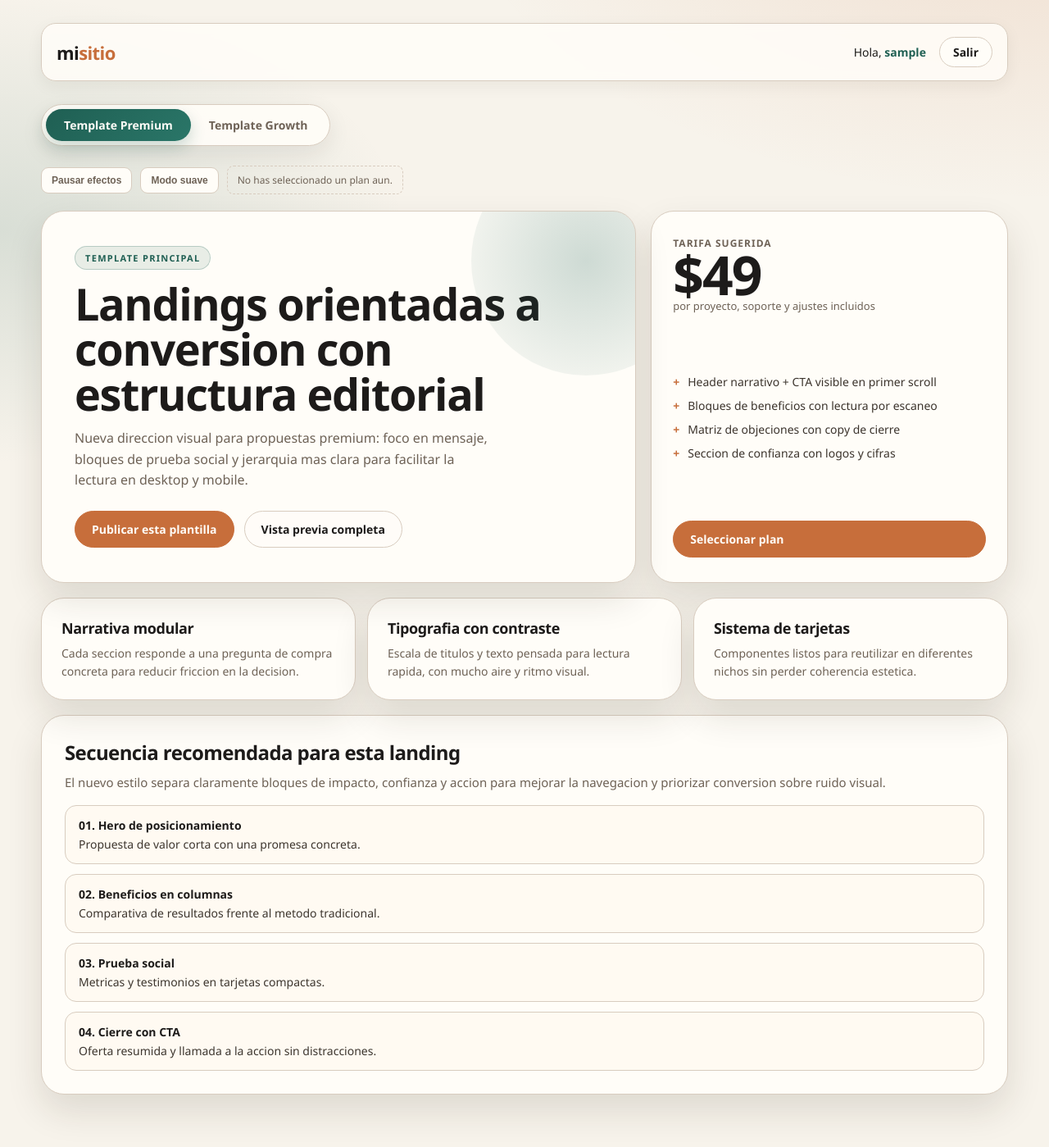
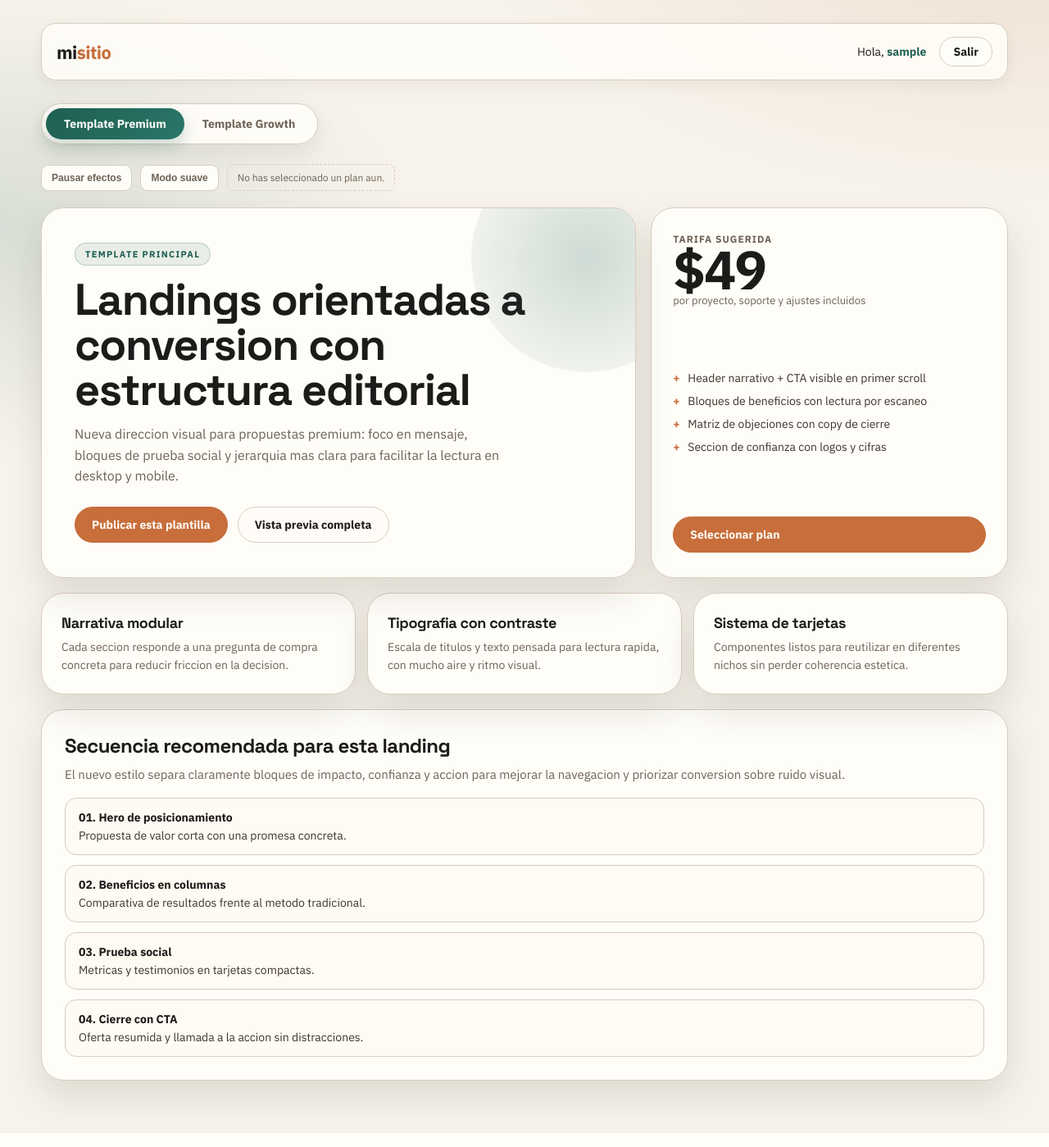
Before and after one commit to joseperguti/claudeMerge, a Django app: page /dashboard/ in a window 1280 px wide. Shown: the whole page at 82% size. Run offline with Django 4.2, Linux system fonts and the light colour scheme; the visitor is signed in with stand-in values (Sample User, id 1).

Commit message:
feat(ui): hacer tipografia configurable desde settings
- Agrega variables de configuracion UI_FONT_FAMILY, DISPLAY_FONT_FAMILY y GOOGLE_FONTS_URL en settings.py.

- Expone esas variables a templates mediante el context processor mysite.context_processors.ui_theme_settings.

- Actualiza templates/base.html para cargar fuente externa opcional, definir variables CSS globales y aplicar tipografia de interfaz/titulos de forma centralizada.

- Mejora legibilidad base con font-optical-sizing y text-rendering, sin tocar logica funcional de vistas Django.

```diff
--- /dev/null
+++ b/mysite/context_processors.py
@@ -0,0 +1,9 @@
+from django.conf import settings
+
+
+def ui_theme_settings(_request):
+    return {
+        'UI_FONT_FAMILY': getattr(settings, 'UI_FONT_FAMILY', "'Segoe UI', Tahoma, sans-serif"),
+        'DISPLAY_FONT_FAMILY': getattr(settings, 'DISPLAY_FONT_FAMILY', "'Segoe UI', Tahoma, sans-serif"),
+        'GOOGLE_FONTS_URL': getattr(settings, 'GOOGLE_FONTS_URL', ''),
+    }
--- a/templates/base.html
+++ b/templates/base.html
@@ -4,6 +4,11 @@
     <meta charset="UTF-8">
     <meta name="viewport" content="width=device-width, initial-scale=1.0">
     <title>{% block title %}Mi Sitio{% endblock %}</title>
+    {% if GOOGLE_FONTS_URL %}
+    <link rel="preconnect" href="https://fonts.googleapis.com">
+    <link rel="preconnect" href="https://fonts.gstatic.com" crossorigin>
+    <link href="{{ GOOGLE_FONTS_URL }}" rel="stylesheet">
+    {% endif %}
     <style>
         * {
             margin: 0;
@@ -11,10 +16,22 @@
             box-sizing: border-box;
         }
 
+        :root {
+            --font-ui: {{ UI_FONT_FAMILY|safe }};
+            --font-display: {{ DISPLAY_FONT_FAMILY|safe }};
+        }
+
         body {
-            font-family: 'Segoe UI', Tahoma, Geneva, Verdana, sans-serif;
+            font-family: var(--font-ui);
             background: #f0f2f5;
             color: #333;
+            font-optical-sizing: auto;
+            text-rendering: optimizeLegibility;
+        }
+
+        h1, h2, h3, h4, h5, h6 {
+            font-family: var(--font-display);
+            letter-spacing: -0.02em;
         }
 
         .messages {
```
Also changed, not shown: mysite/settings.py (+10 -0 lines).
